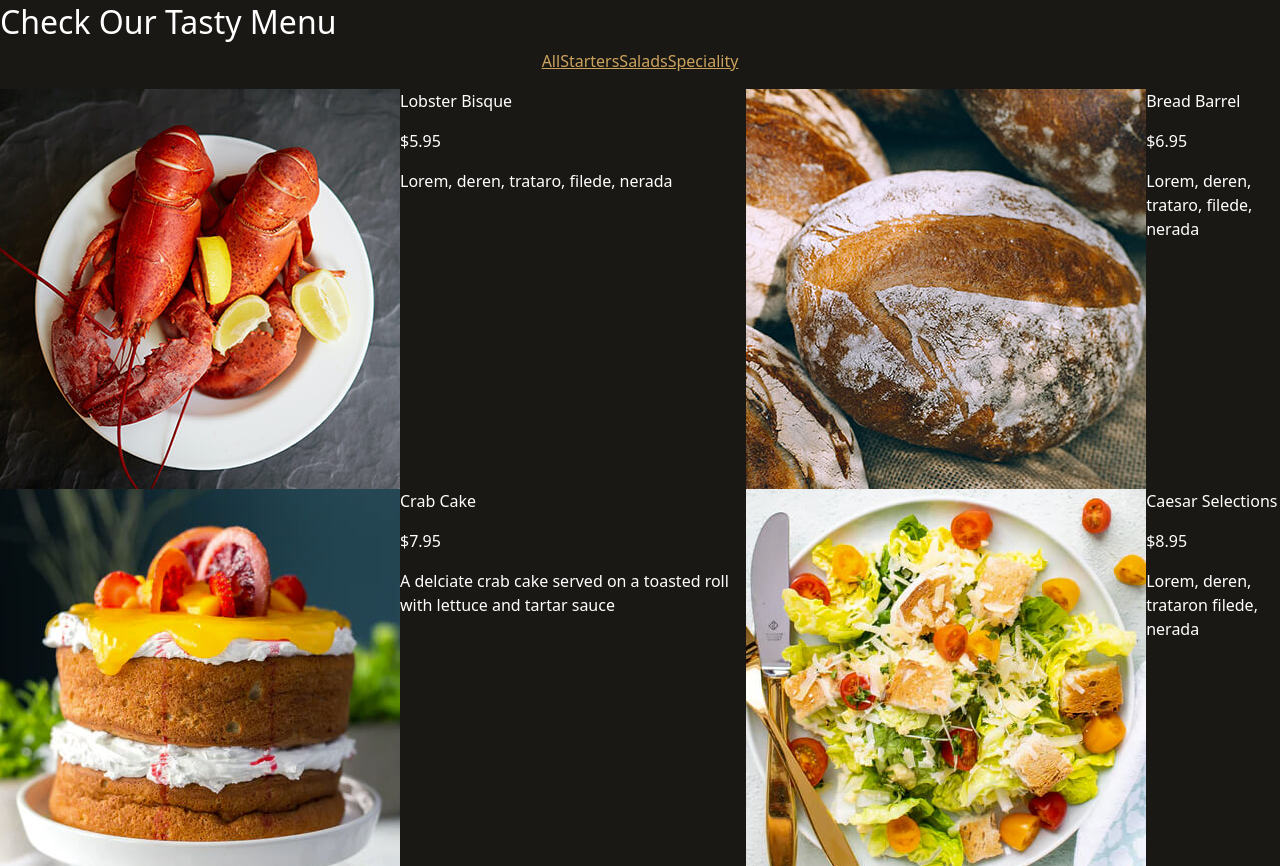
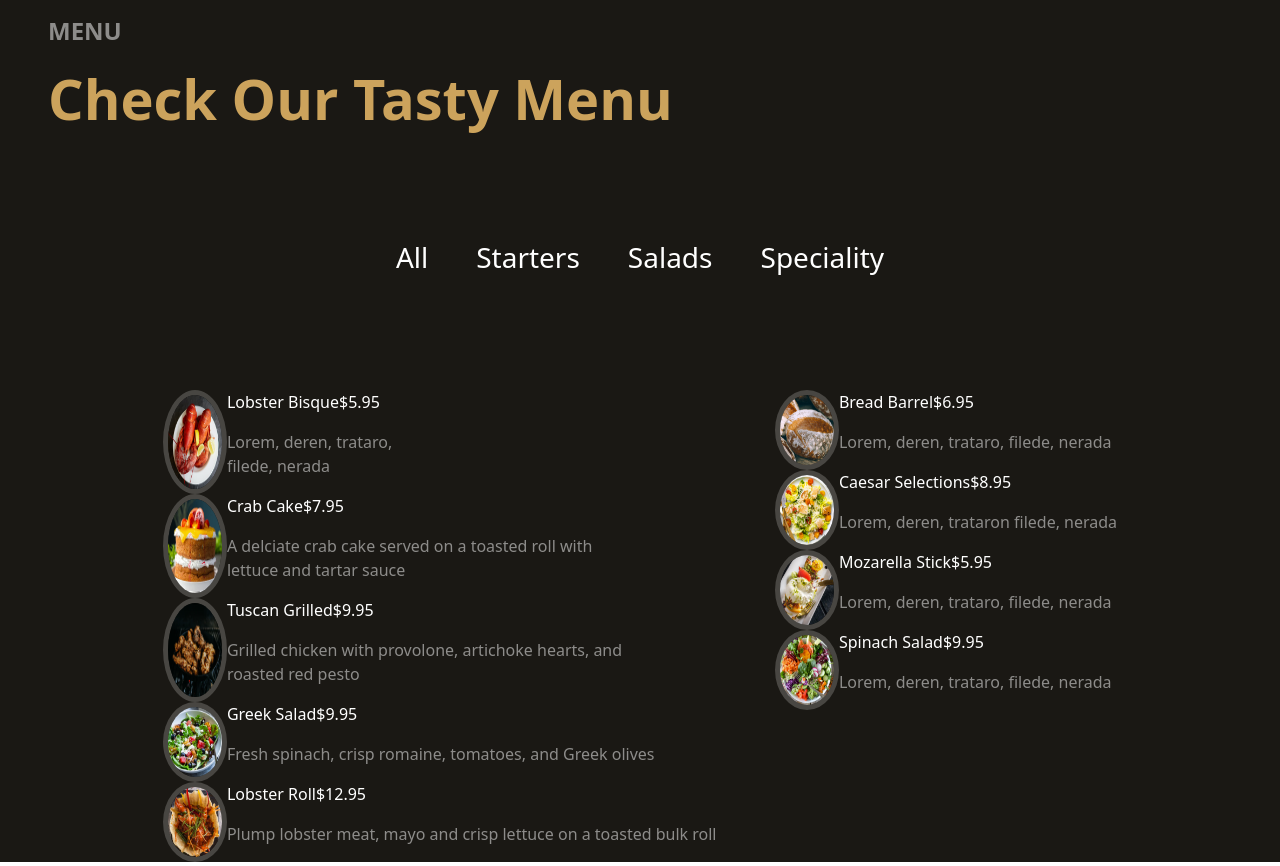
Before and after one commit to ME0WGE/SASS-Final, a website: page index.html in a window 1280 px wide. Shown: the part 2554-3420 px from the top of the page. Drawn offline with nearby package versions, Linux system fonts and the light colour scheme.

Commit message:
50% donge

```diff
--- a/index.html
+++ b/index.html
@@ -184,8 +184,8 @@
       class="section2 text-white bg-dark d-flex flex-column align-items-start pb-5"
     >
       <div>
-        <p class="text-white-50 ms-5 fw-bold mt-5">WHY US</p>
-        <h2 class="text-primary fw-bold display-3 ms-5">
+        <p class="text-white-50 ms-5 fw-bold mt-5 fs-4">WHY US</p>
+        <h2 class="text-primary fw-bold display-4 ms-5">
           Why Choose Our Restaurant
         </h2>
       </div>
@@ -228,10 +228,14 @@
     <!-- SECTION 3 -->
     <section class="section3 d-flex flex-column bg-secondary text-white">
       <div>
-        <p>MENU</p>
-        <h2>Check Our Tasty Menu</h2>
+        <p class="text-white-50 ms-5 fw-bold mt-5 fs-4">MENU</p>
+        <h2 class="text-primary fw-bold display-4 ms-5">
+          Check Our Tasty Menu
+        </h2>
       </div>
-      <div class="d-flex justify-content-center align-items-center">
+      <div
+        class="d-flex justify-content-center align-items-center menu-selection gap-5 m-5 p-5 fs-3"
+      >
         <p><a href="#">All</a></p>
         <p><a href="#">Starters</a></p>
         <p><a href="#">Salads</a></p>
@@ -245,23 +249,32 @@
             <img
               src="./public/assets/img/menu/lobster-bisque.jpg"
               alt="Lobster Bisque"
+              style="width: 5vw"
+              class="rounded-circle img-menu"
             />
             <div>
-              <div>
+              <div class="d-flex">
                 <p>Lobster Bisque</p>
                 <p>$5.95</p>
               </div>
-              <p>Lorem, deren, trataro, filede, nerada</p>
+              <p class="text-white-50 w-75">
+                Lorem, deren, trataro, filede, nerada
+              </p>
             </div>
           </div>
           <div class="d-flex">
-            <img src="./public/assets/img/menu/cake.jpg" alt="Crab Cake" />
+            <img
+              src="./public/assets/img/menu/cake.jpg"
+              alt="Crab Cake"
+              style="width: 5vw"
+              class="rounded-circle img-menu"
+            />
             <div>
-              <div>
+              <div class="d-flex">
                 <p>Crab Cake</p>
                 <p>$7.95</p>
               </div>
-              <p>
+              <p class="text-white-50 w-75">
                 A delciate crab cake served on a toasted roll with lettuce and
                 tartar sauce
               </p>
@@ -271,13 +284,15 @@
             <img
               src="./public/assets/img/menu/tuscan-grilled.jpg"
               alt="Tuscan Grilled"
+              style="width: 5vw"
+              class="rounded-circle img-menu"
             />
             <div>
-              <div>
+              <div class="d-flex">
                 <p>Tuscan Grilled</p>
                 <p>$9.95</p>
               </div>
-              <p>
+              <p class="text-white-50 w-75">
                 Grilled chicken with provolone, artichoke hearts, and roasted
                 red pesto
               </p>
@@ -287,26 +302,32 @@
             <img
               src="./public/assets/img/menu/greek-salad.jpg"
               alt="Greek Salad"
+              style="width: 5vw"
+              class="rounded-circle img-menu"
             />
             <div>
-              <div>
+              <div class="d-flex">
                 <p>Greek Salad</p>
                 <p>$9.95</p>
               </div>
-              <p>Fresh spinach, crisp romaine, tomatoes, and Greek olives</p>
+              <p class="text-white-50">
+                Fresh spinach, crisp romaine, tomatoes, and Greek olives
+              </p>
             </div>
           </div>
           <div class="d-flex">
             <img
               src="./public/assets/img/menu/lobster-roll.jpg"
               alt="Lobster Roll"
+              style="width: 5vw"
+              class="rounded-circle img-menu"
             />
             <div>
-              <div>
+              <div class="d-flex">
                 <p>Lobster Roll</p>
                 <p>$12.95</p>
               </div>
-              <p>
+              <p class="text-white-50">
                 Plump lobster meat, mayo and crisp lettuce on a toasted bulk
                 roll
               </p>
@@ -319,52 +340,60 @@
             <img
               src="./public/assets/img/menu/bread-barrel.jpg"
               alt="Bread Barrel"
+              style="width: 5vw"
+              class="rounded-circle img-menu"
             />
             <div>
-              <div>
+              <div class="d-flex">
                 <p>Bread Barrel</p>
                 <p>$6.95</p>
               </div>
-              <p>Lorem, deren, trataro, filede, nerada</p>
+              <p class="text-white-50">Lorem, deren, trataro, filede, nerada</p>
             </div>
           </div>
           <div class="d-flex">
             <img
               src="./public/assets/img/menu/caesar.jpg"
               alt="Caesar Selections"
+              style="width: 5vw"
+              class="rounded-circle img-menu"
             />
             <div>
-              <div>
+              <div class="d-flex">
                 <p>Caesar Selections</p>
                 <p>$8.95</p>
               </div>
-              <p>Lorem, deren, trataron filede, nerada</p>
+              <p class="text-white-50">Lorem, deren, trataron filede, nerada</p>
             </div>
           </div>
           <div class="d-flex">
             <img
               src="./public/assets/img/menu/mozzarella.jpg"
               alt="Mozarella Stick"
+              style="width: 5vw"
+              class="rounded-circle img-menu"
             />
             <div>
-              <div>
+              <div class="d-flex">
                 <p>Mozarella Stick</p>
                 <p>$5.95</p>
               </div>
-              <p>Lorem, deren, trataro, filede, nerada</p>
+              <p class="text-white-50">Lorem, deren, trataro, filede, nerada</p>
             </div>
           </div>
           <div class="d-flex">
             <img
               src="./public/assets/img/menu/spinach-salad.jpg"
               alt="Spinach Salad"
+              style="width: 5vw"
+              class="rounded-circle img-menu"
             />
             <div>
-              <div>
+              <div class="d-flex">
                 <p>Spinach Salad</p>
                 <p>$9.95</p>
               </div>
-              <p>Lorem, deren, trataro, filede, nerada</p>
+              <p class="text-white-50">Lorem, deren, trataro, filede, nerada</p>
             </div>
           </div>
         </div>
--- a/src/sass/partials/_base.scss
+++ b/src/sass/partials/_base.scss
@@ -63,6 +63,13 @@ header {
 |               SECTION 3                    |
 |--------------------------------------------|
 */
+.menu-selection > p > a {
+  text-decoration: none;
+  color: white;
+}
+.img-menu {
+  border: 0.4vw solid #484642;
+}
 /*
 |--------------------------------------------|
 |               SECTION 4                    |
```
Also changed, not shown: public/styles/style.css, 1 other file.
